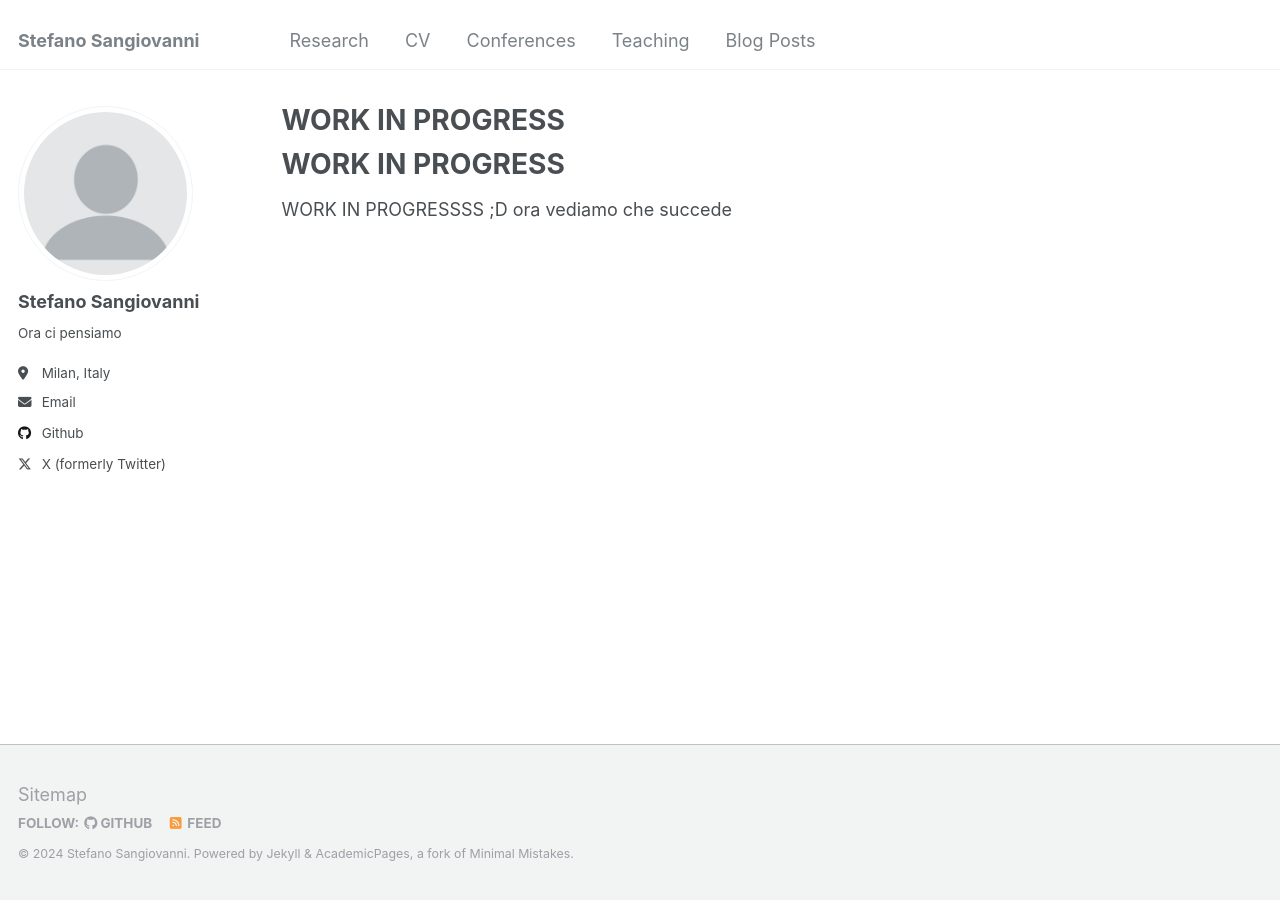
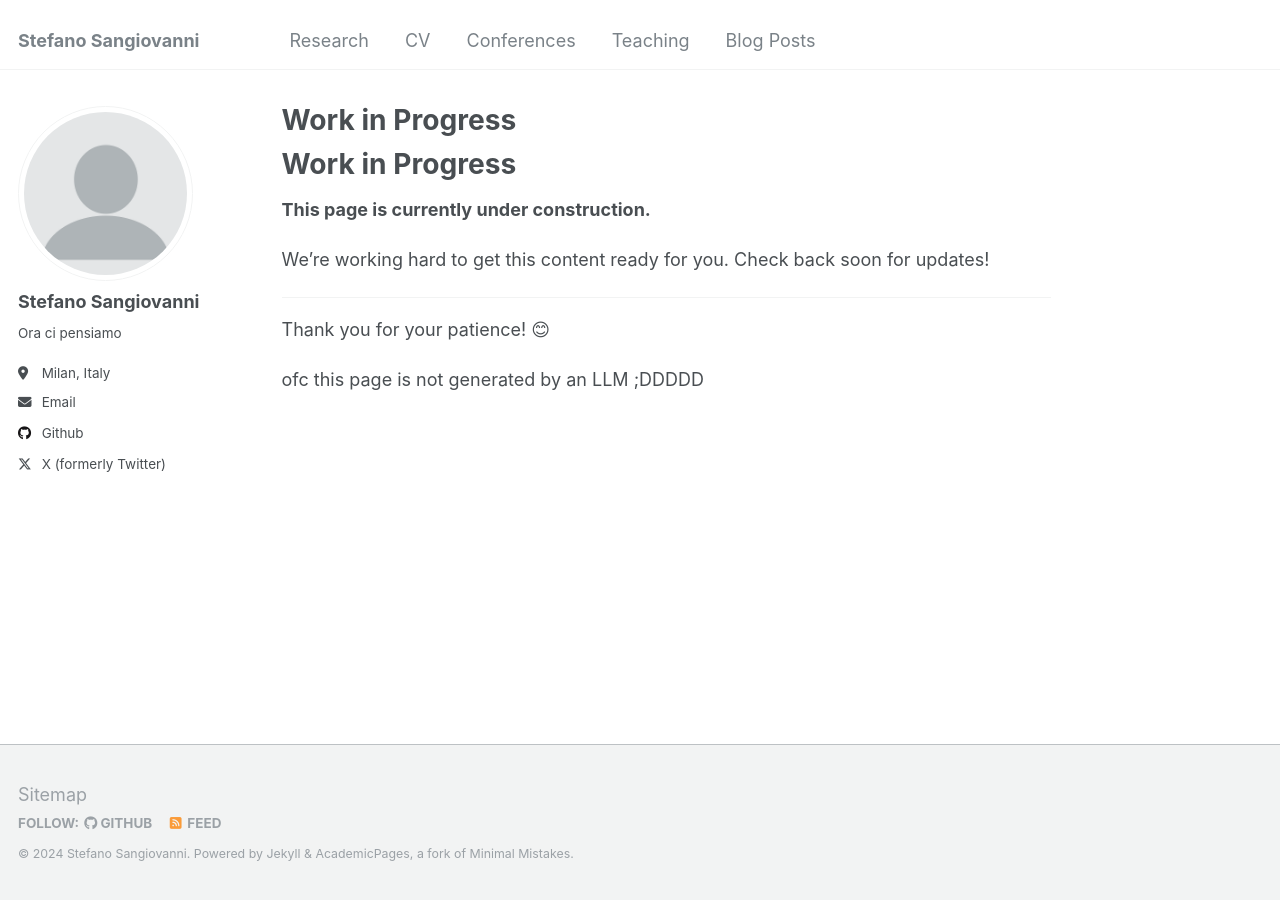
Before and after one commit to ste-sangiovanni/ste-sangiovanni.github.io, a Jekyll site: the page built from _pages/about.md, in a window 1280 px wide. Built offline with Jekyll 4.4.1, drawn with Linux system fonts in a browser that asks for light colours.

Commit message:
Base level

```diff
--- a/_pages/about.md
+++ b/_pages/about.md
@@ -1,11 +1,20 @@
 ---
 permalink: /
-title: "WORK IN PROGRESS"
+title: "Work in Progress"
 author_profile: true
 redirect_from:
   - /about/
   - /about.html
 ---
 
-# WORK IN PROGRESS
-WORK IN PROGRESSSS ;D ora vediamo che succede
+# Work in Progress
+
+**This page is currently under construction.**
+
+We're working hard to get this content ready for you. Check back soon for updates!
+
+---
+
+Thank you for your patience! 😊
+
+ofc this page is not generated by an LLM ;DDDDD
```
